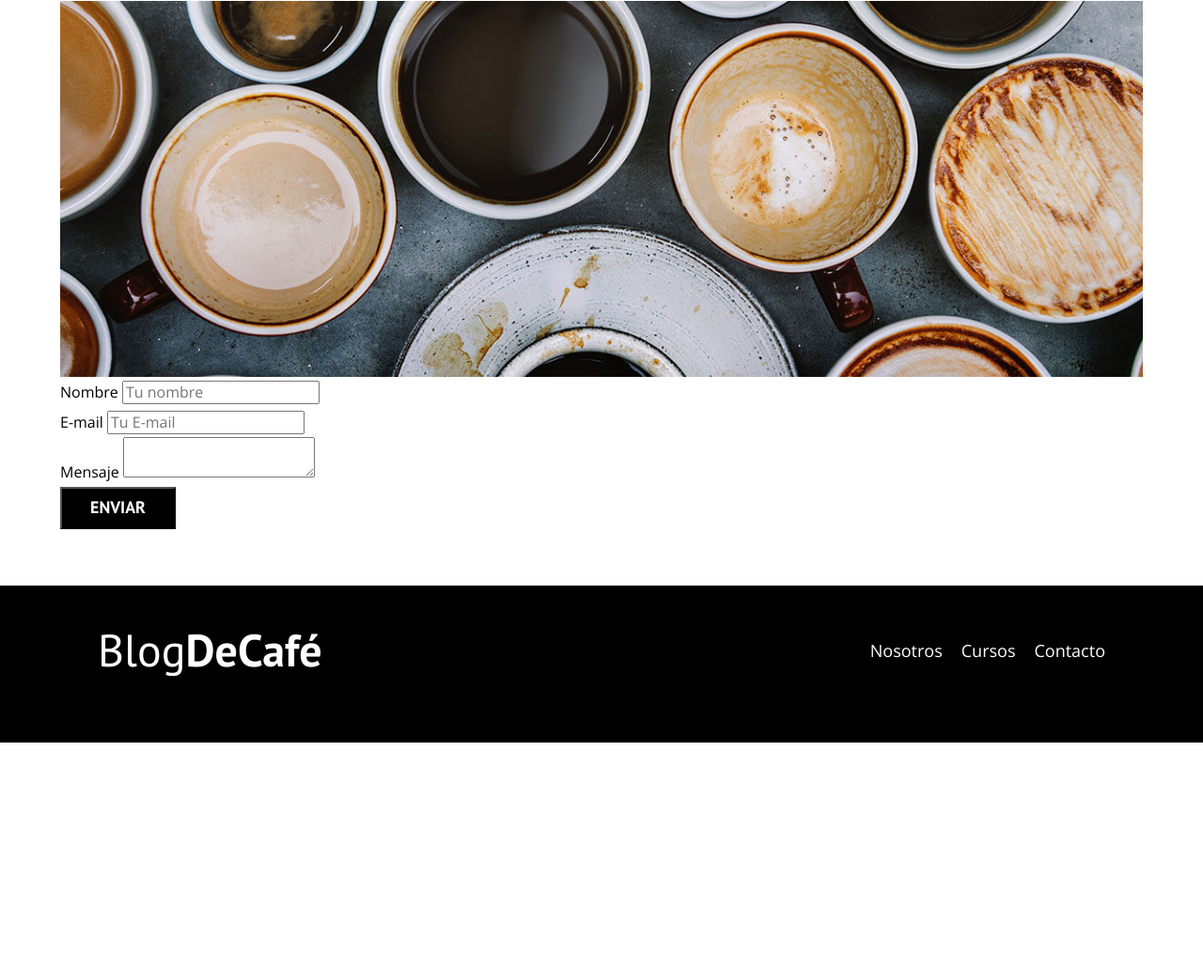
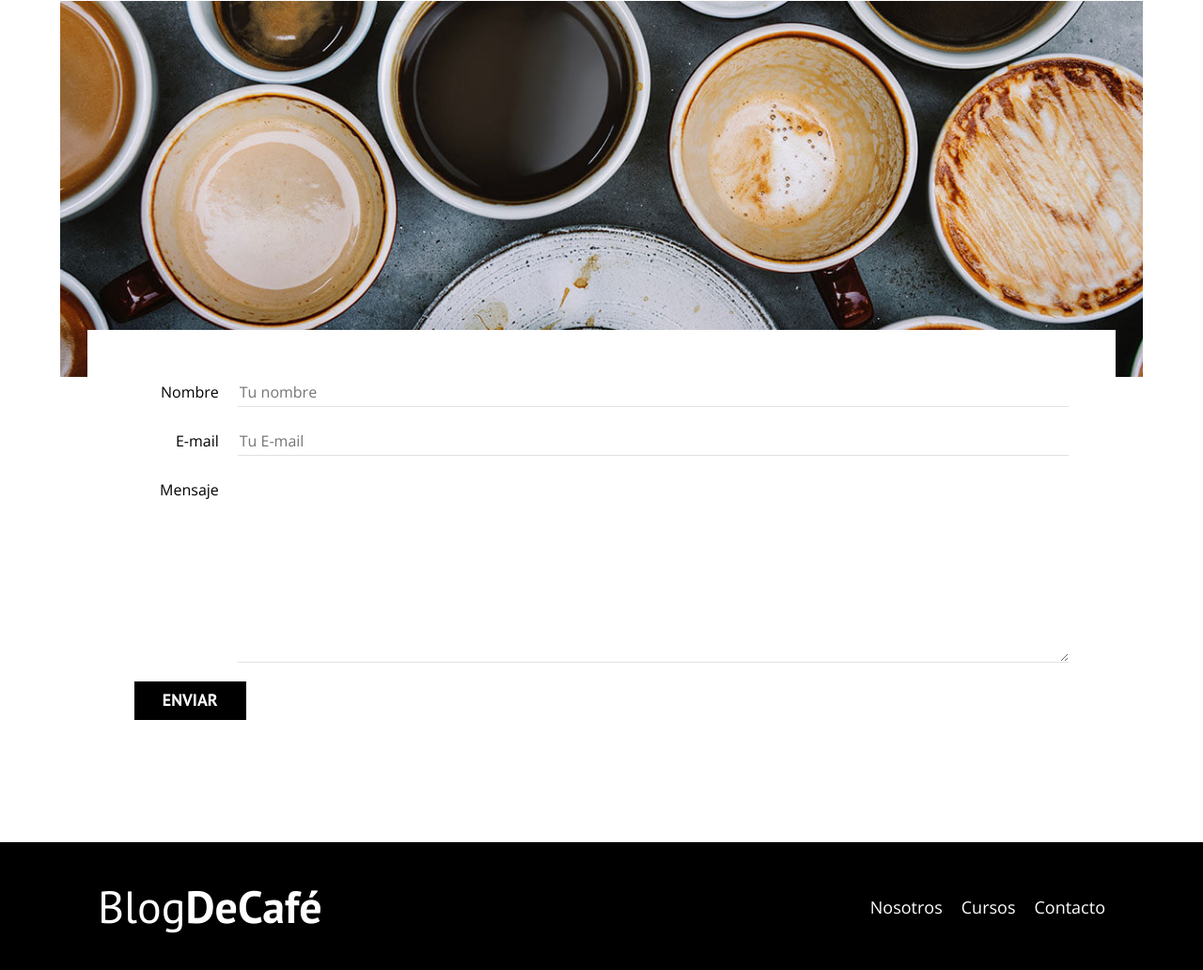
Before and after one commit to cravcampos/curso_desarrollo_web, a plain HTML site: page blogdecafe_inicio/contacto.html in a window 1280 px wide. Shown: the part 701-1733 px from the top of the page at 94% size. Before the commit the page ends 1491 px from the top, so only its background shows below. Drawn offline with nearby package versions, Linux system fonts and the light colour scheme.

Commit message:
Agregando CSS a contacto

```diff
--- a/blogdecafe_inicio/contacto.html
+++ b/blogdecafe_inicio/contacto.html
@@ -40,18 +40,18 @@
 
         <form class="formulario">
             <div class="campo">
-                <label for="nombre">Nombre</label>
-                <input type="text" placeholder="Tu nombre" id="nombre">
+                <label class="campo__label" for="nombre">Nombre</label>
+                <input class="campo__field" type="text" placeholder="Tu nombre" id="nombre">
             </div>
 
             <div class="campo">
-                <label for="email">E-mail</label>
-                <input type="email" placeholder="Tu E-mail" id="email">
+                <label class="campo__label" for="email">E-mail</label>
+                <input class="campo__field" type="email" placeholder="Tu E-mail" id="email">
             </div>
 
             <div class="campo">
-                <label for="mensaje">Mensaje</label>
-                <textarea id="mensaje"></textarea>
+                <label class="campo__label" for="mensaje">Mensaje</label>
+                <textarea class="campo__field campo__field--textarea" id="mensaje"></textarea>
             </div>
 
             <div class="campo">
--- a/blogdecafe_inicio/css/styles.css
+++ b/blogdecafe_inicio/css/styles.css
@@ -162,12 +162,17 @@ img {
   text-transform: uppercase;
   font-weight: 700;
   margin-bottom: 2rem;
+  border: none;
 }
 
 @media (min-width: 768px) {
   .boton {
     display: inline-block;
   }
+}
+
+.boton:hover {
+  cursor: pointer;
 }
 
 .boton--primario {
@@ -264,3 +269,33 @@ img {
   background-size: cover;
   background-repeat: no-repeat;
 }
+
+/*Formulario*/
+
+.formulario {
+  background-color: var(--blanco);
+  margin: -5rem auto 0 auto;
+  width: 95%;
+  padding: 5rem;
+}
+
+.campo {
+  display: flex;
+  margin-bottom: 2rem;
+  gap: 2rem;
+}
+
+.campo__label {
+  flex: 0 0 9rem;
+  text-align: right;
+}
+
+.campo__field {
+  flex: 1;
+  border: none;
+  border-bottom: 1px solid var(--gris);
+}
+
+.campo__field--textarea {
+  height: 20rem;
+}
```
